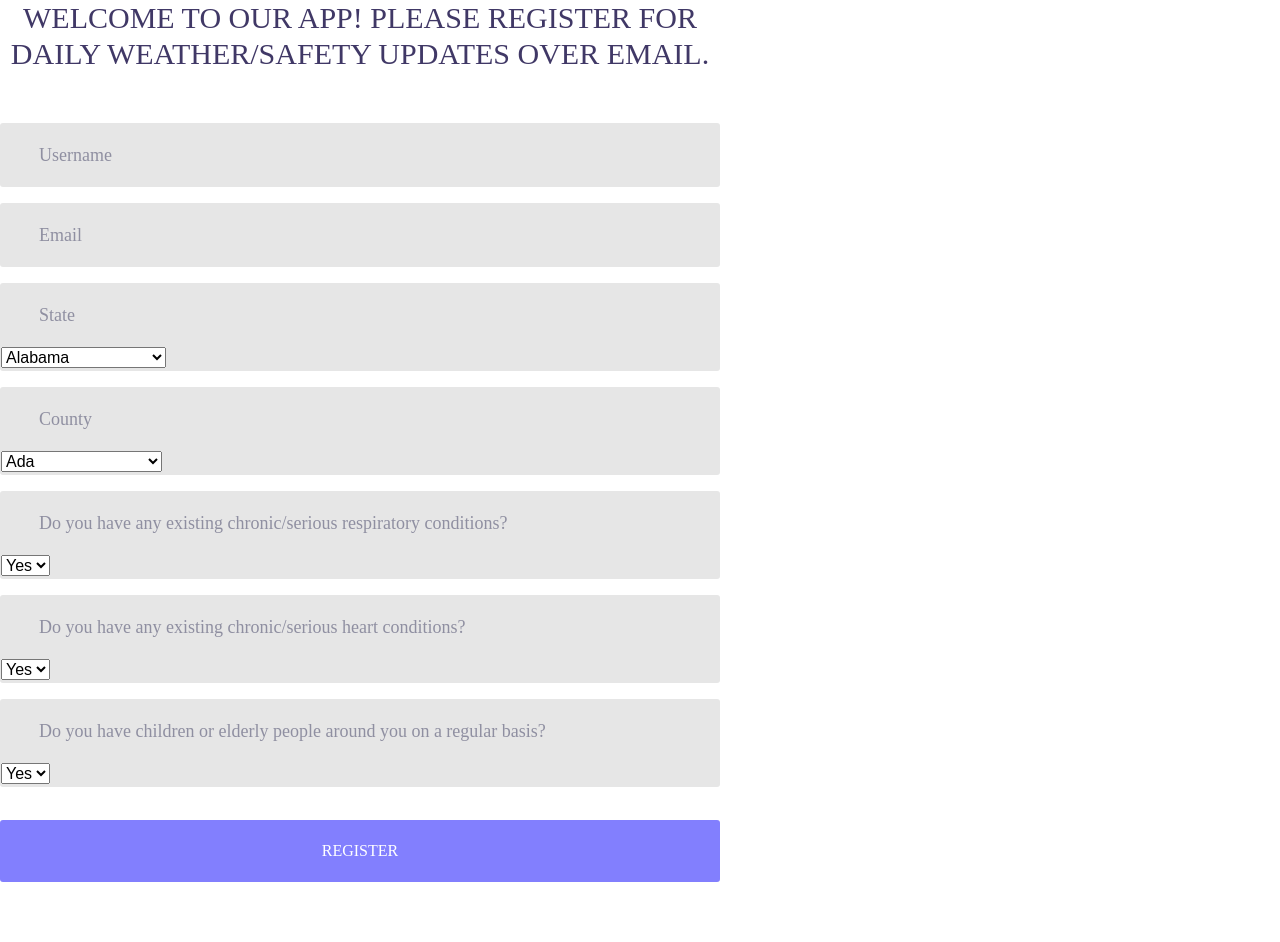
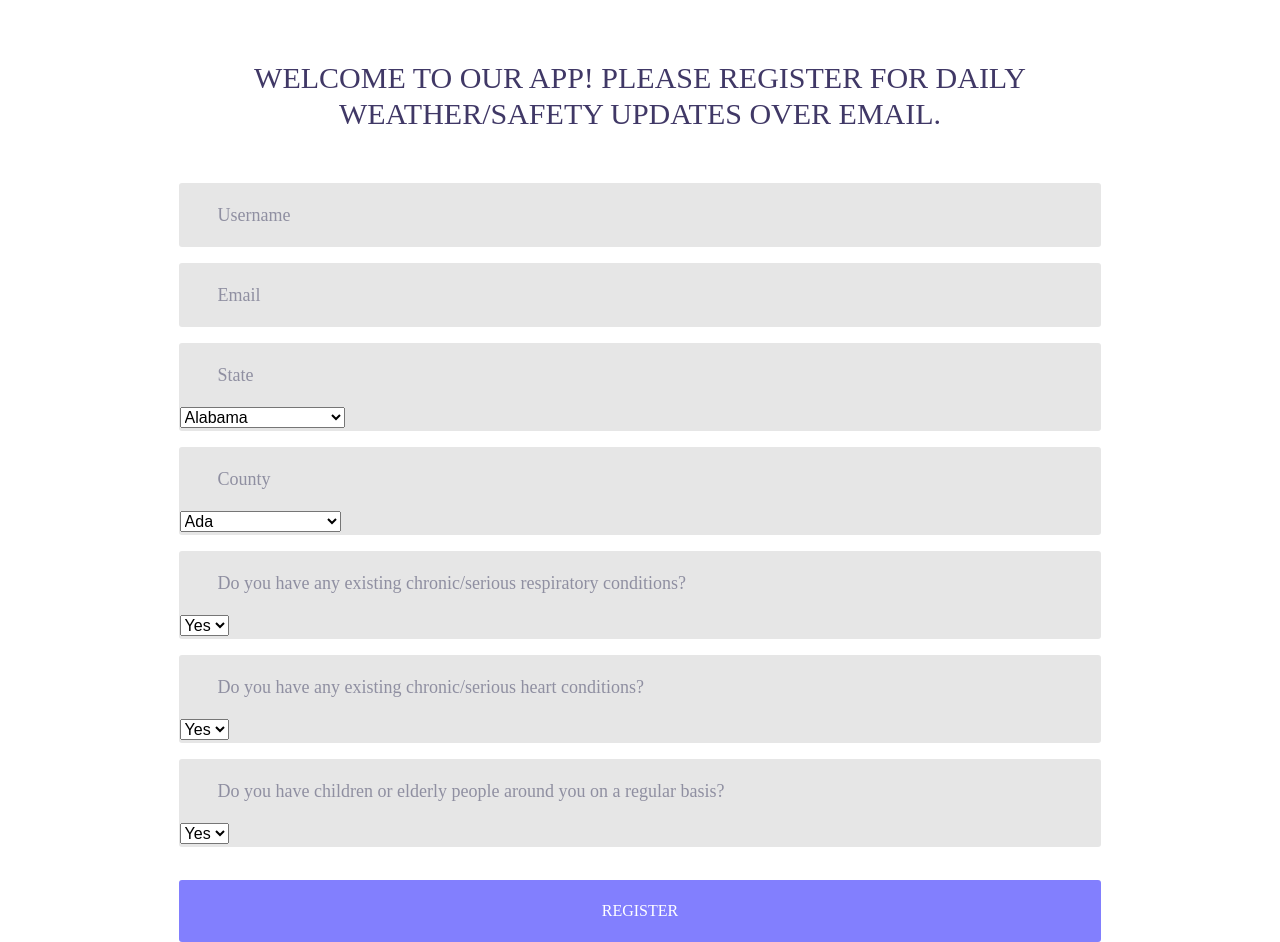
Before and after one commit to sandeepsainath/test-app, a Flask app: page / in a window 1280 px wide. Before the commit the page ends 882 px from the top, so only its background shows below. Run offline with Flask 2, Linux system fonts and the light colour scheme; some libraries are stand-ins or nearby versions; some web fonts are replaced.

Commit message:
removed extraneous files, edited base

```diff
--- a/templates/base.html
+++ b/templates/base.html
@@ -1,7 +1,7 @@
 <!DOCTYPE html>
 <html lang="en">
 <head>
-    <title>Team 020: Weather AQI Prediction App</title>
+    <title>Team 020: AQI Prediction App</title>
 	<meta charset="UTF-8">
 	<meta name="viewport" content="width=device-width, initial-scale=1">
 	<link rel="icon" type="image/png" href="{{ url_for('static', filename='images/icons/favicon.ico') }}"/>
@@ -17,10 +17,10 @@
 	<link rel="stylesheet" type="text/css" href="{{ url_for('static', filename='css/main.css')}}">
     <style>
         html, body {
-                width: 75%;
+                width: 90%;
                 height: 100%;
-                margin: left;
-                padding: 0;
+                padding: 30px;
+                margin: auto;
             }
     </style>
 </head>
@@ -32,7 +32,6 @@
         </span>
         <div class="wrap-input100 validate-input m-b-16" data-validate = "Username is required">
             <input class="input100" type="text" name="username" placeholder="Username">
-            <!-- <span class="focus-input100"></span> -->
         </div>
         <div class="wrap-input100 validate-input m-b-16" data-validate = "Password is required">
             <input class="input100" type="text" name="email" placeholder="Email">
```
Also changed, not shown: README.md (deleted), test_commit.txt (deleted).
